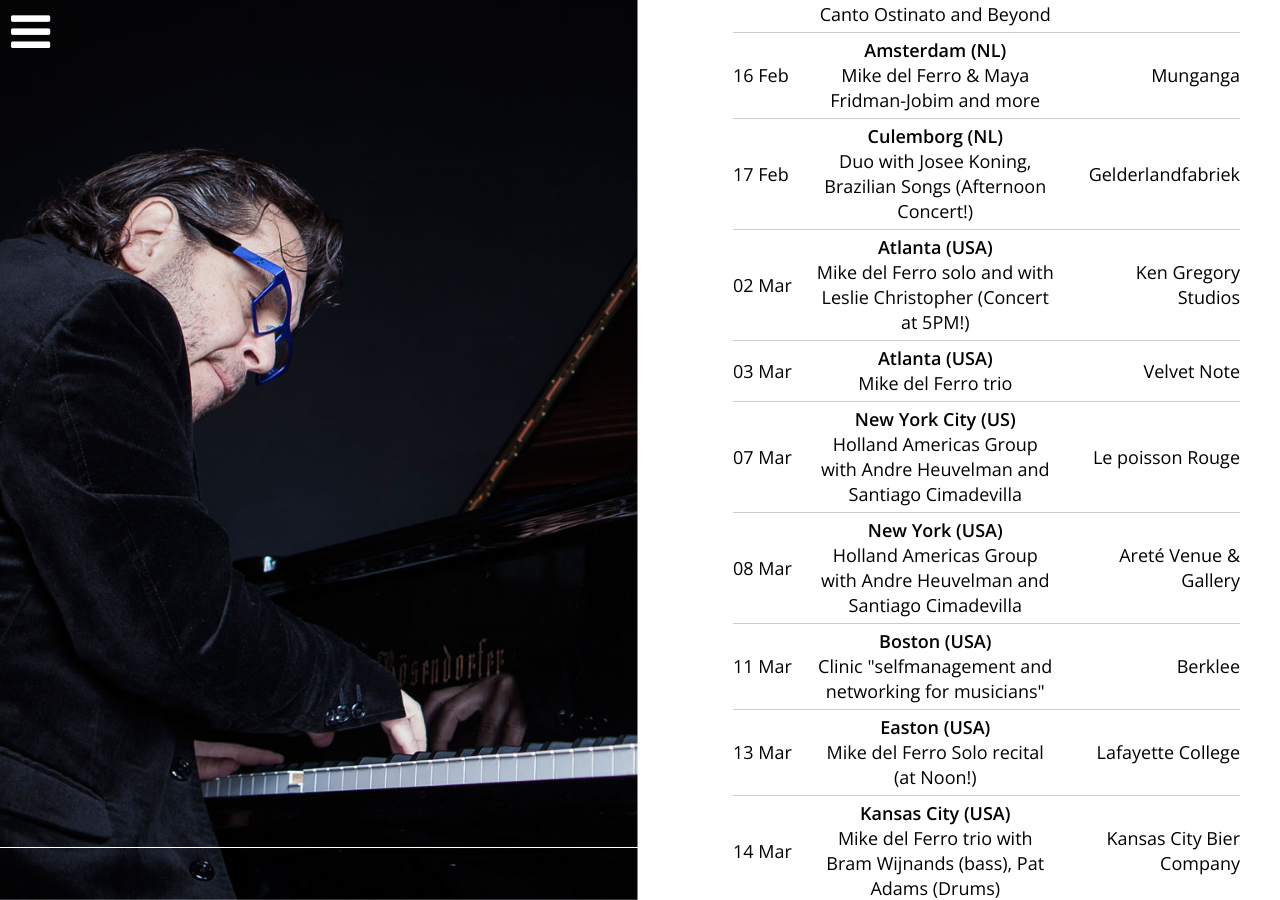
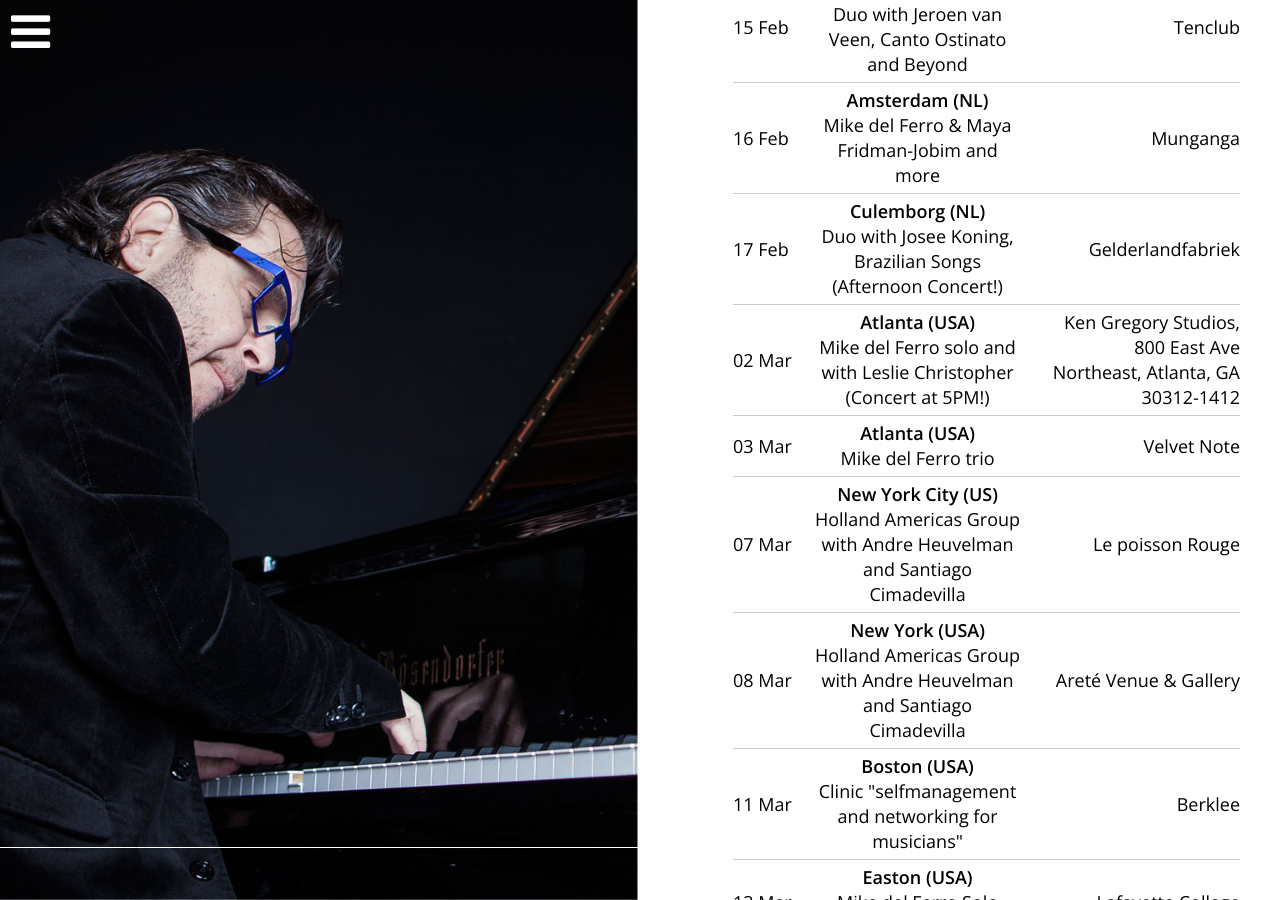
Before and after one commit to mikedelferro/website, a Jekyll site: the page built from agenda.html, in a window 1280 px wide and 900 px high, scrolled down 483 px. Built offline with Jekyll 4.4.1, drawn with Linux system fonts in a browser that asks for light colours; nearby versions of some CDN libraries.

Commit message:
Updated '_config.yml' via CloudCannon

```diff
--- a/_config.yml
+++ b/_config.yml
@@ -6,7 +6,7 @@ gigs:
     url:
   - title: Mike del Ferro solo and with Leslie Christopher (Concert at 5PM!)
     date: 2019-03-02 17:00:00
-    location: Ken Gregory Studios
+    location: 'Ken Gregory Studios, 800 East Ave Northeast, Atlanta, GA 30312-1412'
     venue: Atlanta (USA)
     url: 'https://app.eventsframe.com/e/m39GQuHiE/mike-del-ferro-live/'
   - title: Mike del Ferro & Maya Fridman-Jobim and more
```
